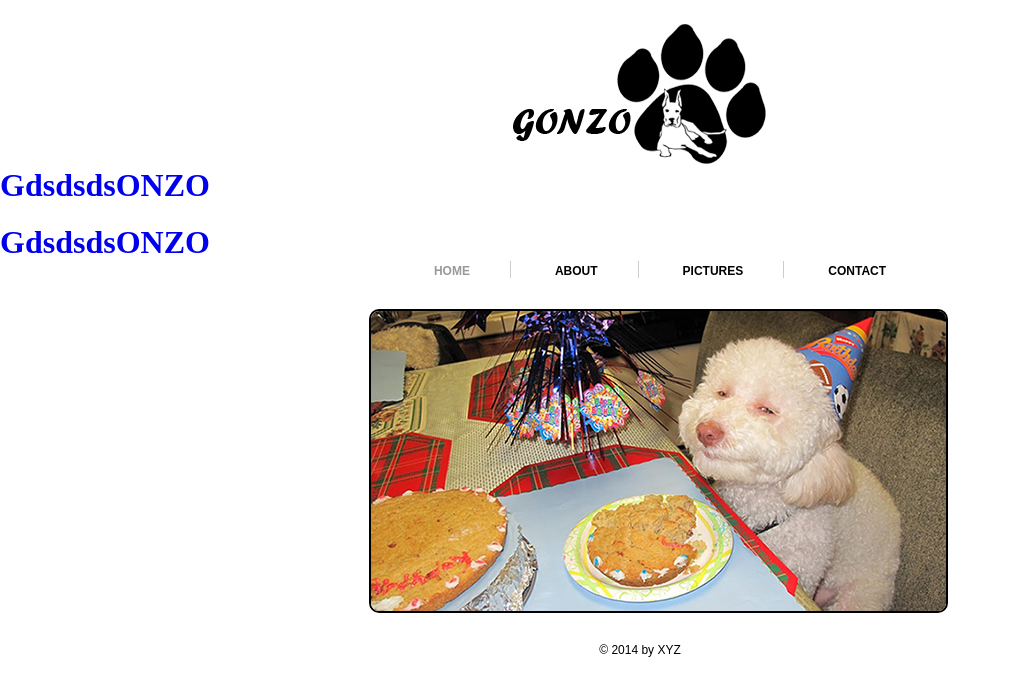
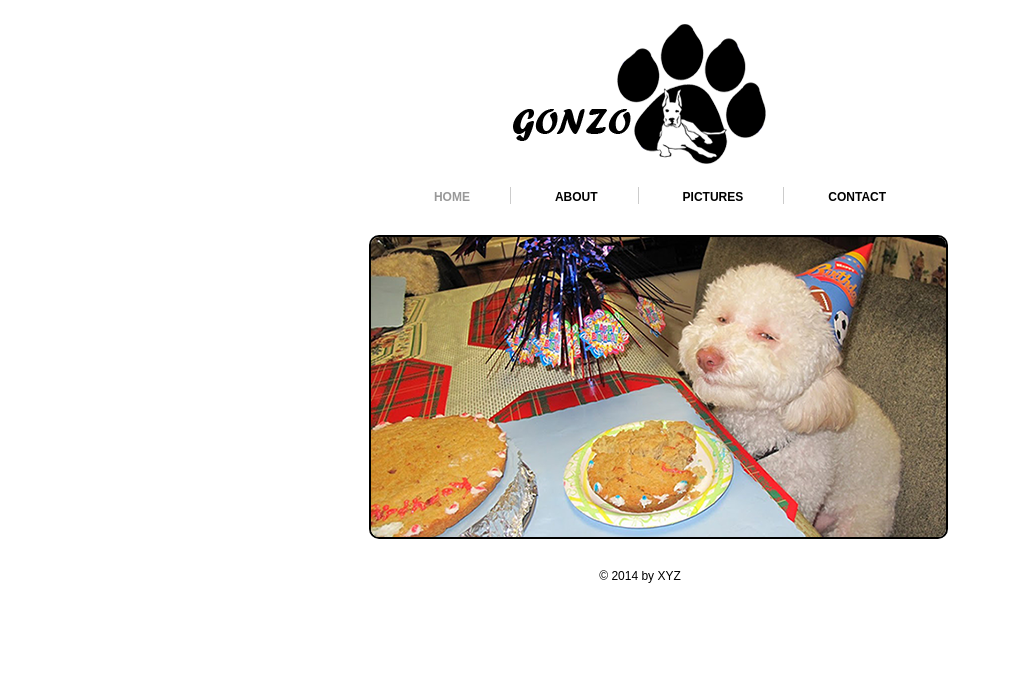
Before and after one commit to bittu542/dogs, a plain HTML site: page index.html in a window 1280 px wide. Shown: the whole page, without its empty margins (0-1010 px from the left). Drawn offline with Linux system fonts and the light colour scheme.

Commit message:
modified

```diff
--- a/index.html
+++ b/index.html
@@ -14,15 +14,9 @@
 
 		<div class="logo">
 
-			<h1><a href="#">GdsdsdsONZO</a></h1>
+			<h1><a href="#">GONZO</a></h1>
 
 		</div>
-		<h1><a href="#">GdsdsdsONZO</a></h1>
-
-	</div><h1><a href="#">GdsdsdsONZO</a></h1>
-
-</div>
-</div>
 
 	</div>
 
```
